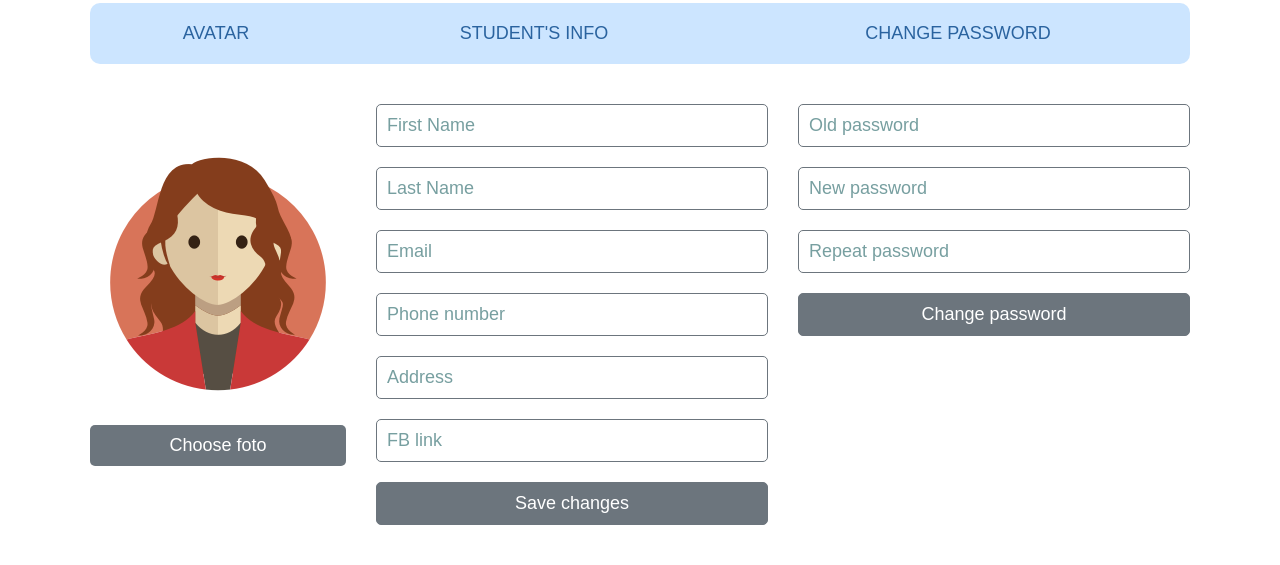
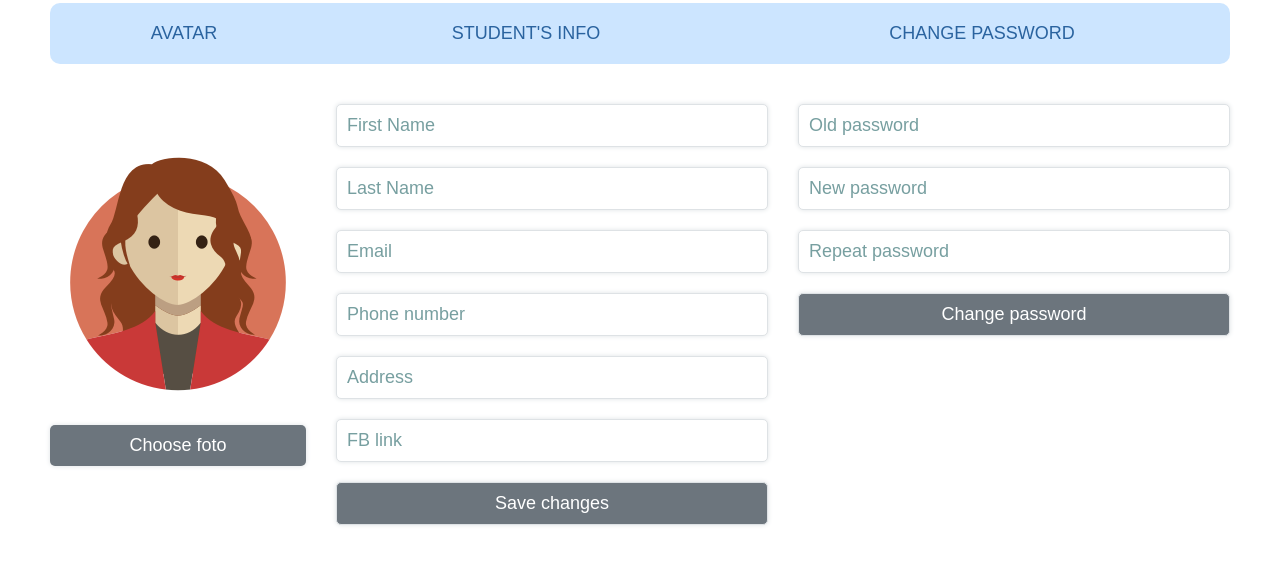
Before and after one commit to olgamitsiuk/Project_git_dz, a plain HTML site: page index.html in a window 1280 px wide. Shown: the part 171-736 px from the top of the page. Drawn offline with Linux system fonts and the light colour scheme.

Commit message:
Version04

```diff
--- a/styles.css
+++ b/styles.css
@@ -1,7 +1,6 @@
 body{
 	margin: 0 auto;
 	padding: 0;
-	width: 1200px;
 	font-family: arial;
 	font-size: 18px;
 }
@@ -85,6 +84,7 @@ h1{
 	padding: 10px;
 	border-radius: 5px;
 	text-align: center;
+	box-shadow: 0px 0px 5px #dee2e5;
 }
 .info, .password{
 	flex-basis: 40%;
@@ -106,9 +106,10 @@ h1{
 	width: 100%;
 	padding: 10px;
 	box-sizing: border-box;
-	border: 1px solid #6c757d;
+	border: 1px solid #dee2e5;
 	border-radius: 5px;
 	font-size: 18px;
+	box-shadow: 0px 0px 5px #dee2e5;
 }
 .info ul li button, .password ul li button{
 	background-color: #6c757d;
```
